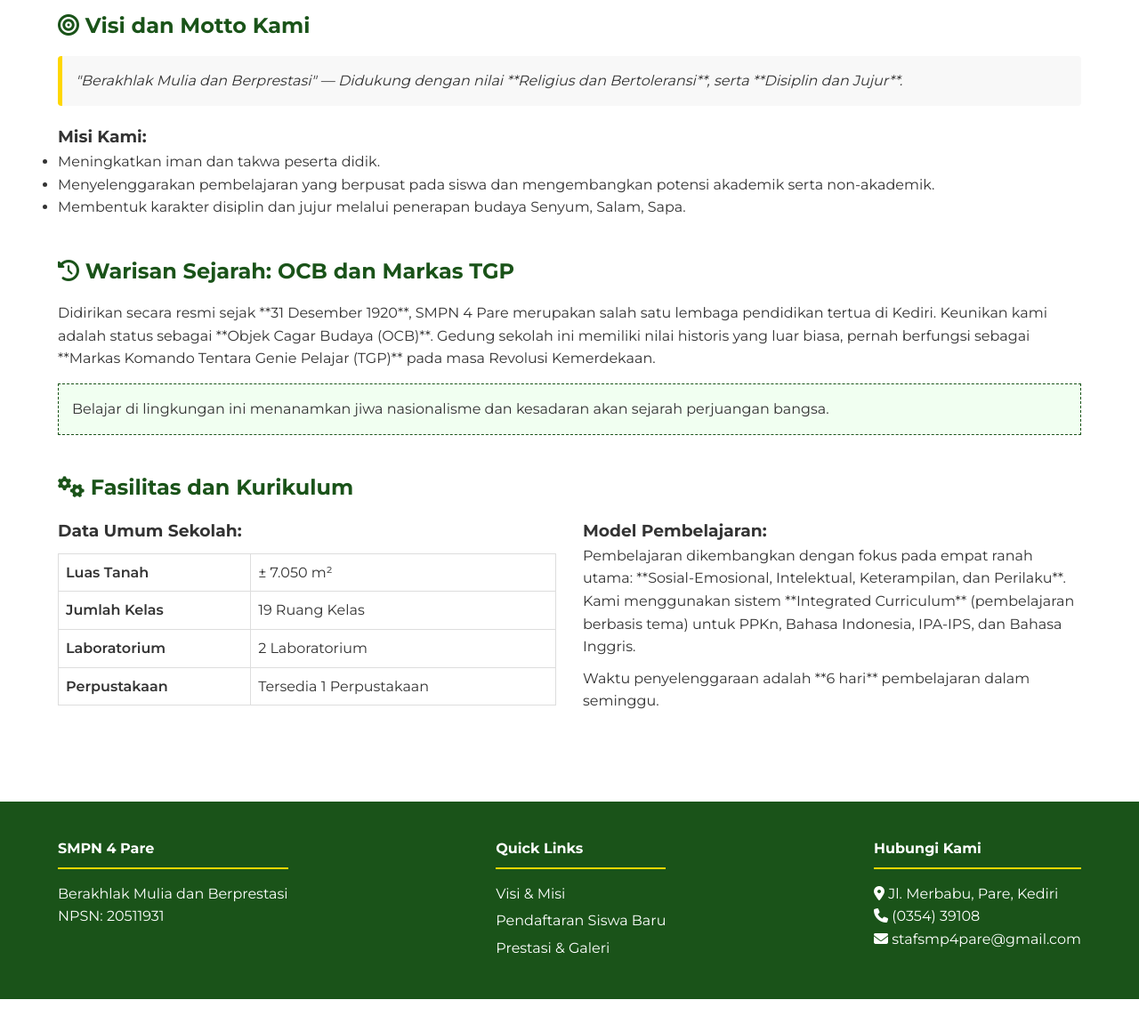
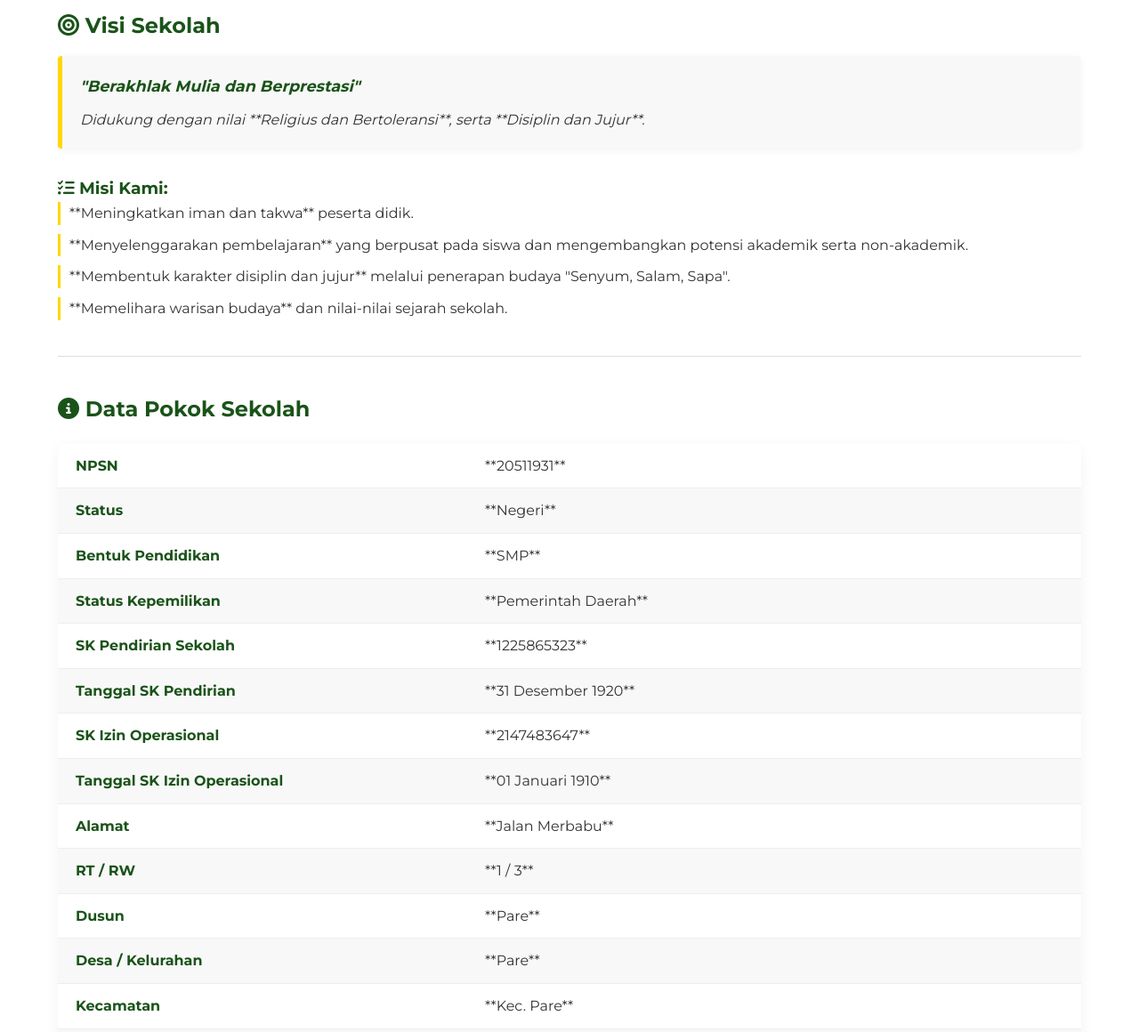
Before and after one commit to Viunze/Smpn4Pare, a plain HTML site: page tentang_kami.html in a window 1280 px wide. Shown: the part 260-1420 px from the top of the page at 89% size. Before the commit the page ends 1383 px from the top, so only its background shows below. Drawn offline with nearby package versions, Linux system fonts and the light colour scheme.

Commit message:
Update tentang_kami.html

```diff
--- a/tentang_kami.html
+++ b/tentang_kami.html
@@ -26,40 +26,68 @@
         <h1 class="section-title" style="text-align: left;">Profil dan Sejarah SMP Negeri 4 Pare</h1>
 
         <div style="margin-bottom: 40px;">
-            <h2 style="color: var(--color-primary); margin-bottom: 15px;"><i class="fas fa-bullseye"></i> Visi dan Motto Kami</h2>
-            <blockquote style="border-left: 5px solid var(--color-secondary); padding-left: 20px; font-style: italic; background-color: var(--color-bg-light); padding: 15px; border-radius: 4px;">
-                "Berakhlak Mulia dan Berprestasi" — Didukung dengan nilai **Religius dan Bertoleransi**, serta **Disiplin dan Jujur**.
-            </blockquote>
-            <h3 style="margin-top: 20px; color: var(--color-text);">Misi Kami:</h3>
-            <ul>
-                <li>Meningkatkan iman dan takwa peserta didik.</li>
-                <li>Menyelenggarakan pembelajaran yang berpusat pada siswa dan mengembangkan potensi akademik serta non-akademik.</li>
-                <li>Membentuk karakter disiplin dan jujur melalui penerapan budaya Senyum, Salam, Sapa.</li>
+            <h2 style="color: var(--color-primary); margin-bottom: 15px;"><i class="fas fa-bullseye"></i> Visi Sekolah</h2>
+            <div class="visi-misi-box">
+                <p style="font-size: 1.1em; font-weight: 700; color: var(--color-primary);">"Berakhlak Mulia dan Berprestasi"</p>
+                <p style="margin-top: 10px;">Didukung dengan nilai **Religius dan Bertoleransi**, serta **Disiplin dan Jujur**.</p>
+            </div>
+
+            <h3 style="margin-top: 30px; color: var(--color-primary);"><i class="fas fa-tasks"></i> Misi Kami:</h3>
+            <ul style="list-style: none; padding-left: 0;">
+                <li style="margin-bottom: 10px; border-left: 3px solid var(--color-secondary); padding-left: 10px;">**Meningkatkan iman dan takwa** peserta didik.</li>
+                <li style="margin-bottom: 10px; border-left: 3px solid var(--color-secondary); padding-left: 10px;">**Menyelenggarakan pembelajaran** yang berpusat pada siswa dan mengembangkan potensi akademik serta non-akademik.</li>
+                <li style="margin-bottom: 10px; border-left: 3px solid var(--color-secondary); padding-left: 10px;">**Membentuk karakter disiplin dan jujur** melalui penerapan budaya "Senyum, Salam, Sapa".</li>
+                <li style="margin-bottom: 10px; border-left: 3px solid var(--color-secondary); padding-left: 10px;">**Memelihara warisan budaya** dan nilai-nilai sejarah sekolah.</li>
             </ul>
+        </div>
+
+        <hr style="border: 0; border-top: 1px solid #ddd; margin: 40px 0;">
+
+        <div style="margin-bottom: 40px;">
+            <h2 style="color: var(--color-primary); margin-bottom: 20px;"><i class="fas fa-info-circle"></i> Data Pokok Sekolah</h2>
+            <table class="data-table">
+                <tr><td>NPSN</td><td>**20511931**</td></tr>
+                <tr><td>Status</td><td>**Negeri**</td></tr>
+                <tr><td>Bentuk Pendidikan</td><td>**SMP**</td></tr>
+                <tr><td>Status Kepemilikan</td><td>**Pemerintah Daerah**</td></tr>
+                <tr><td>SK Pendirian Sekolah</td><td>**1225865323**</td></tr>
+                <tr><td>Tanggal SK Pendirian</td><td>**31 Desember 1920**</td></tr>
+                <tr><td>SK Izin Operasional</td><td>**2147483647**</td></tr>
+                <tr><td>Tanggal SK Izin Operasional</td><td>**01 Januari 1910**</td></tr>
+                <tr><td>Alamat</td><td>**Jalan Merbabu**</td></tr>
+                <tr><td>RT / RW</td><td>**1 / 3**</td></tr>
+                <tr><td>Dusun</td><td>**Pare**</td></tr>
+                <tr><td>Desa / Kelurahan</td><td>**Pare**</td></tr>
+                <tr><td>Kecamatan</td><td>**Kec. Pare**</td></tr>
+                <tr><td>Kabupaten</td><td>**Kab. Kediri**</td></tr>
+                <tr><td>Provinsi</td><td>**Prov. Jawa Timur**</td></tr>
+                <tr><td>Kode Pos</td><td>**64211**</td></tr>
+                <tr><td>Lintang / Bujur</td><td>**-7 / 112**</td></tr>
+            </table>
         </div>
 
         <div style="margin-bottom: 40px;">
             <h2 style="color: var(--color-primary); margin-bottom: 15px;"><i class="fas fa-history"></i> Warisan Sejarah: OCB dan Markas TGP</h2>
-            <p>Didirikan secara resmi sejak **31 Desember 1920**, SMPN 4 Pare merupakan salah satu lembaga pendidikan tertua di Kediri. Keunikan kami adalah status sebagai **Objek Cagar Budaya (OCB)**. Gedung sekolah ini memiliki nilai historis yang luar biasa, pernah berfungsi sebagai **Markas Komando Tentara Genie Pelajar (TGP)** pada masa Revolusi Kemerdekaan.</p>
-            <p style="margin-top: 15px; padding: 15px; border: 1px dashed var(--color-primary); background-color: #f1fff1;">Belajar di lingkungan ini menanamkan jiwa nasionalisme dan kesadaran akan sejarah perjuangan bangsa.</p>
+            <p>Didirikan sejak **31 Desember 1920**, SMPN 4 Pare adalah peninggalan sejarah yang berharga di Kabupaten Kediri. Gedung sekolah ini diakui sebagai **Objek Cagar Budaya (OCB)** karena pernah berfungsi sebagai **Markas Komando Tentara Genie Pelajar (TGP)** pada masa Revolusi Kemerdekaan.</p>
+            <p style="margin-top: 15px; padding: 15px; border: 1px dashed var(--color-primary); background-color: #f1fff1; border-radius: 4px;">Belajar di lingkungan yang kaya sejarah ini menanamkan jiwa **nasionalisme dan kesadaran** akan sejarah perjuangan bangsa.</p>
         </div>
 
         <div>
             <h2 style="color: var(--color-primary); margin-bottom: 15px;"><i class="fas fa-cogs"></i> Fasilitas dan Kurikulum</h2>
             <div style="display: flex; gap: 30px;">
                 <div style="flex: 1;">
-                    <h3>Data Umum Sekolah:</h3>
-                    <table style="width: 100%; border-collapse: collapse; margin-top: 10px;">
-                        <tr><td style="padding: 8px; border: 1px solid #ddd; font-weight: 600;">Luas Tanah</td><td style="padding: 8px; border: 1px solid #ddd;">± 7.050 m²</td></tr>
-                        <tr><td style="padding: 8px; border: 1px solid #ddd; font-weight: 600;">Jumlah Kelas</td><td style="padding: 8px; border: 1px solid #ddd;">19 Ruang Kelas</td></tr>
-                        <tr><td style="padding: 8px; border: 1px solid #ddd; font-weight: 600;">Laboratorium</td><td style="padding: 8px; border: 1px solid #ddd;">2 Laboratorium</td></tr>
-                        <tr><td style="padding: 8px; border: 1px solid #ddd; font-weight: 600;">Perpustakaan</td><td style="padding: 8px; border: 1px solid #ddd;">Tersedia 1 Perpustakaan</td></tr>
+                    <h3>Data Sarana Sekolah:</h3>
+                    <table class="data-table" style="margin-top: 10px;">
+                        <tr><td>Luas Tanah</td><td>**± 7.050 m²**</td></tr>
+                        <tr><td>Jumlah Kelas</td><td>**19 Ruang Kelas**</td></tr>
+                        <tr><td>Laboratorium</td><td>**2 Laboratorium** (IPA dan Komputer)</td></tr>
+                        <tr><td>Perpustakaan</td><td>**Tersedia 1 Perpustakaan** (Aktif)</td></tr>
                     </table>
                 </div>
                 <div style="flex: 1;">
                     <h3>Model Pembelajaran:</h3>
-                    <p>Pembelajaran dikembangkan dengan fokus pada empat ranah utama: **Sosial-Emosional, Intelektual, Keterampilan, dan Perilaku**. Kami menggunakan sistem **Integrated Curriculum** (pembelajaran berbasis tema) untuk PPKn, Bahasa Indonesia, IPA-IPS, dan Bahasa Inggris.</p>
-                    <p style="margin-top: 10px;">Waktu penyelenggaraan adalah **6 hari** pembelajaran dalam seminggu.</p>
+                    <p>Pembelajaran dikembangkan dengan memperhatikan empat ranah utama: **Sosial-Emosional, Intelektual, Keterampilan, dan Perilaku**. Kami menggunakan sistem **Integrated Curriculum** (pembelajaran berbasis tema) untuk PPKn, Bahasa Indonesia, IPA-IPS, dan Bahasa Inggris.</p>
+                    <p style="margin-top: 10px;">Waktu penyelenggaraan adalah **6 hari** pembelajaran dalam seminggu, mendukung **Kurikulum Merdeka**.</p>
                 </div>
             </div>
         </div>
```
